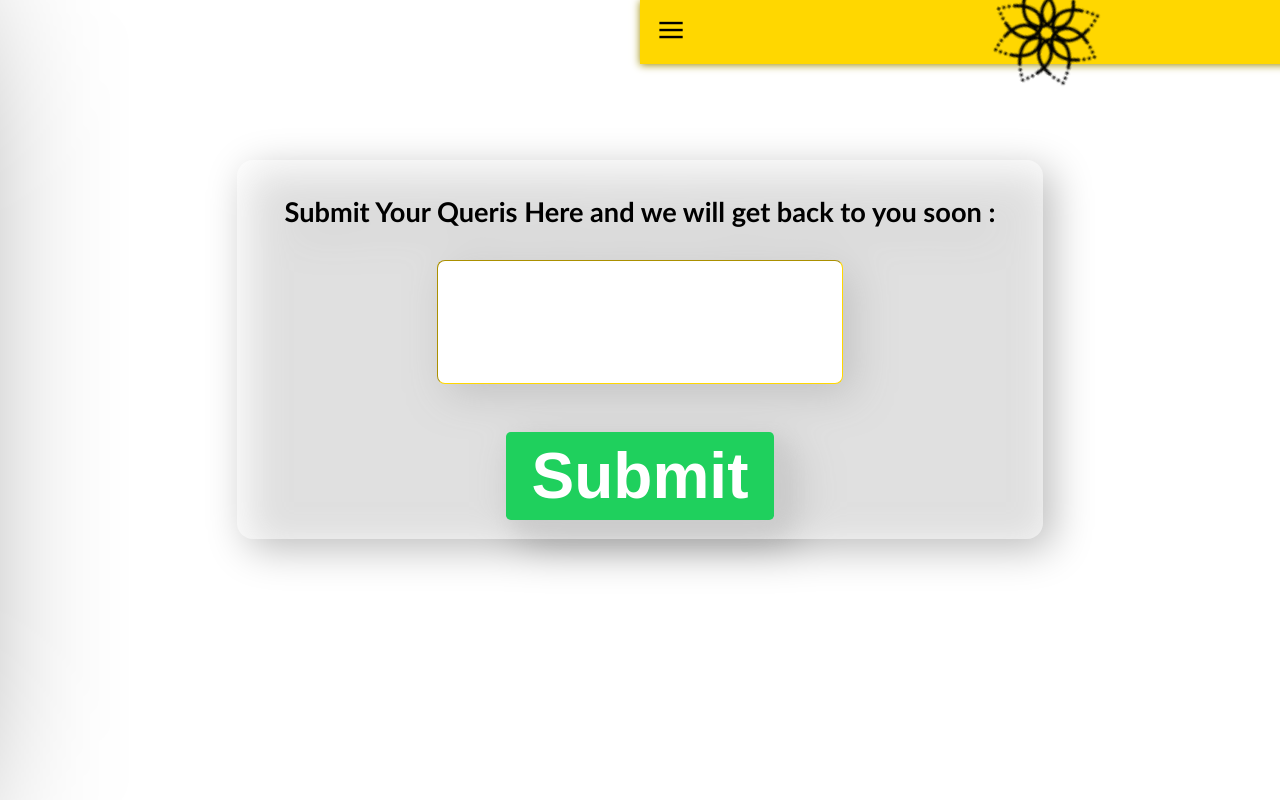
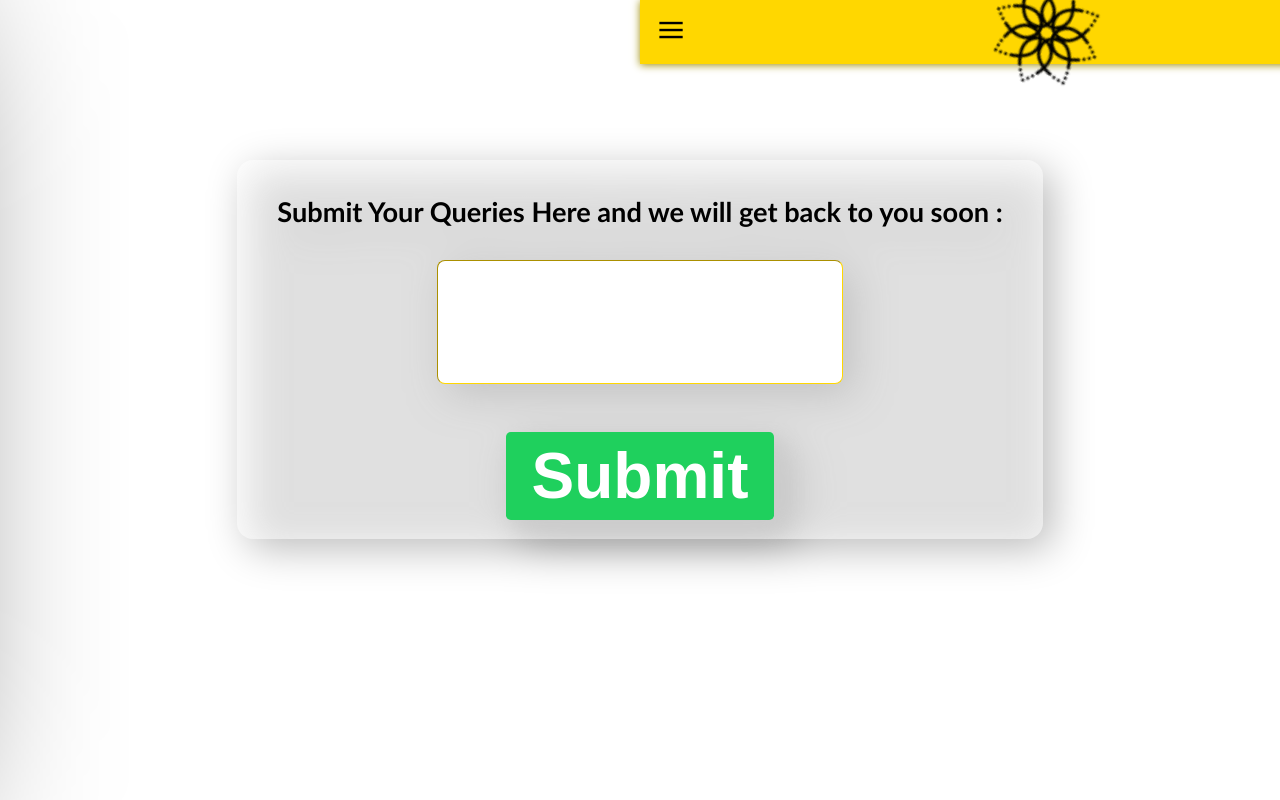
Before and after one commit to bhaveshmhadse/saideepClasses, a React (Create React App) app: page /saideepClasses/Enquire in a window 1280 px wide. Built offline with nearby package versions, Linux system fonts and the light colour scheme.

Commit message:
ddfggtttvtsdsk

```diff
--- a/src/components/Help/Help.js
+++ b/src/components/Help/Help.js
@@ -28,7 +28,7 @@ const Help = () => {
 
   return (
     <div className='form' style={{ width: '60vw', height: 'auto', padding: '1.2rem' }}>
-      <p style={{ fontSize: '3.4vh', padding: '1rem', textAlign: 'left' }}>Submit Your Queris Here and we will get back to you soon :</p>
+      <p style={{ fontSize: '3.4vh', padding: '1rem', textAlign: 'left' }}>Submit Your Queries Here and we will get back to you soon :</p>
       <input
         value={Null}
         type='text'
```
